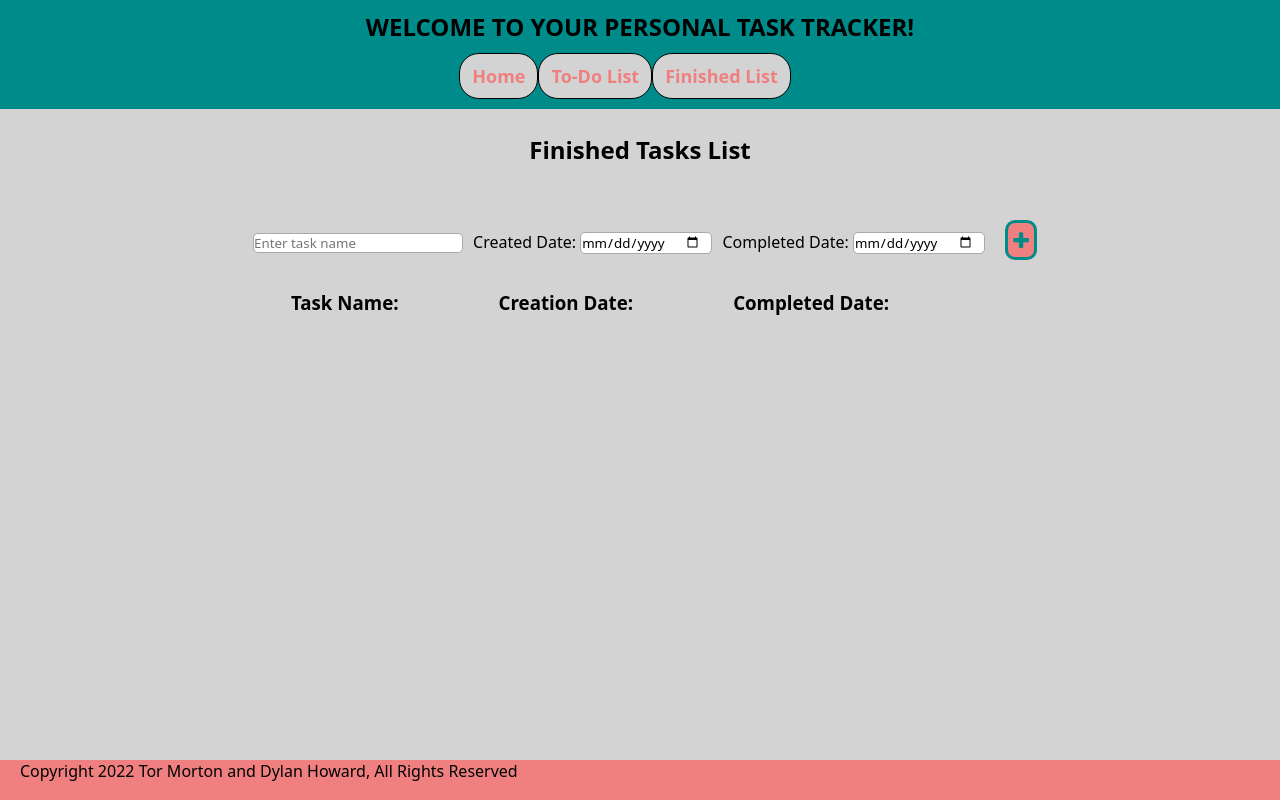
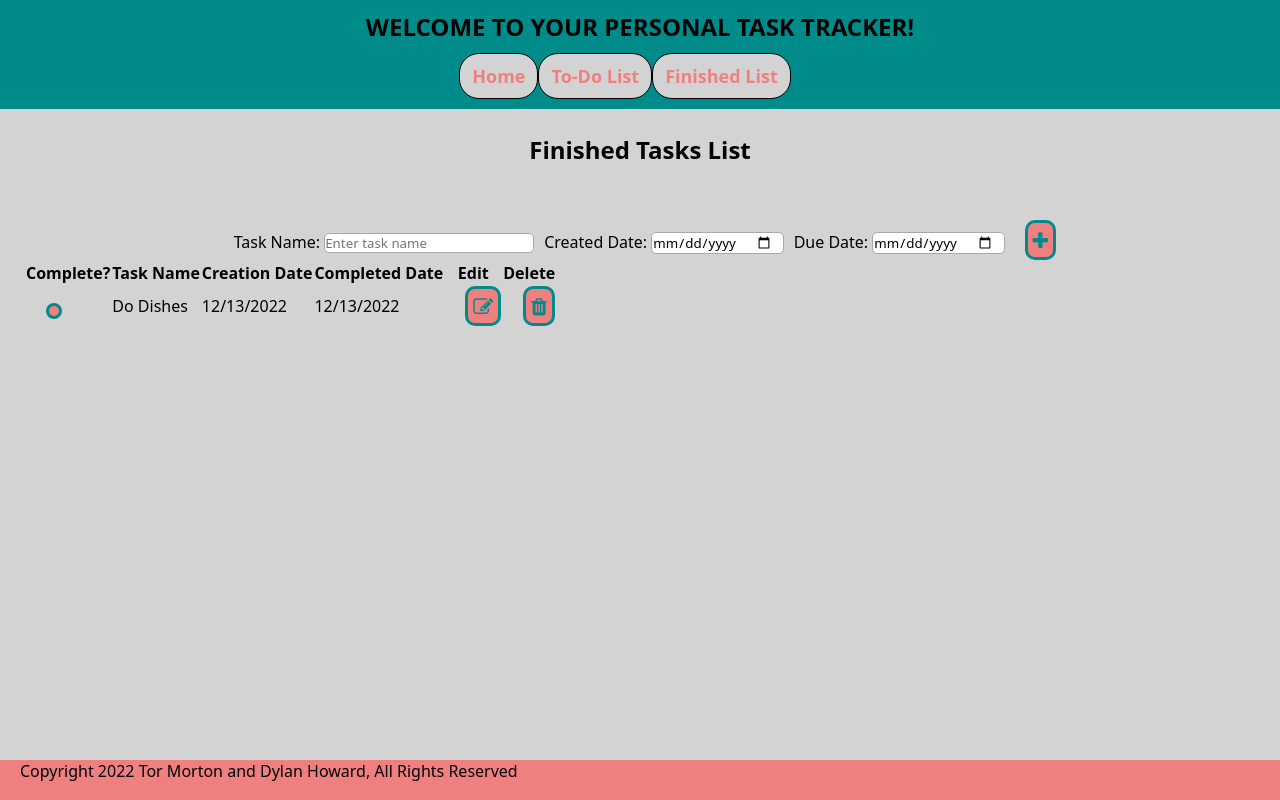
Before and after one commit to DylanHoward97/Project-2, an Angular app in the folder project-2/: page /finished-list in a window 1280 px wide. Built offline with nearby package versions, Linux system fonts and the light colour scheme.

Commit message:
Tasks update

```diff
--- a/project-2/src/app/app.module.ts
+++ b/project-2/src/app/app.module.ts
@@ -1,5 +1,6 @@
 import { NgModule } from '@angular/core';
 import { BrowserModule } from '@angular/platform-browser';
+import { FormsModule } from '@angular/forms';
 
 import { AppRoutingModule } from './app-routing.module';
 import { AppComponent } from './app.component';
@@ -24,7 +25,8 @@ import { TasksComponent } from './tasks/tasks.component';
   ],
   imports: [
     BrowserModule,
-    AppRoutingModule
+    AppRoutingModule,
+    FormsModule
   ],
   providers: [],
   bootstrap: [AppComponent]
--- a/project-2/src/app/finished-list/finished-list.component.html
+++ b/project-2/src/app/finished-list/finished-list.component.html
@@ -1,24 +1,52 @@
 <main>
     <h2>Finished Tasks List</h2>
 
-    <div>
-        <label for="taskName" class="formLabel"> </label>
-        <input type="text" class="'formField" name="taskName" id="taskName" placeholder="Enter task name">
+    <form id="taskForm" #taskForm>
+        <div>
+            <label for="taskName" class="formLabel">Task Name: </label>
+            <input [(ngModel)]="newTask.taskName" type="text" class="'formField" name="taskName" id="taskName" placeholder="Enter task name" #taskName="ngModel">
 
-        <label for="creationDate" class="formLabel">Created Date: </label>
-        <input type="date" class="'formField" name="creationDate" id="creationDate" placeholder="Enter date of creation">
+            <label for="creationDate" class="formLabel">Created Date: </label>
+            <input [(ngModel)]="newTask.creationDate" type="date" class="'formField" name="creationDate" id="creationDate" placeholder="Enter date of creation" #creationDate="ngModel">
 
-        <label for="completedDate" class="formLabel">Completed Date: </label>
-        <input type="date" class="'formField" name="completedDate" id="completedDate" placeholder="Enter due date">
+            <label for="dueDate" class="formLabel">Due Date: </label>
+            <input [(ngModel)]="newTask.dueDate" type="date" class="'formField" name="dueDate" id="dueDate" placeholder="Enter due date" #dueDate="ngModel">
 
-        <button type="submit" class="submitButton"><i class="fa fa-plus" style="font-size: 20px; background-color: lightcoral; color: darkcyan; padding-top: 3px;"></i></button>
-    </div>
+            <button (click)="addTask(); taskForm.reset()"><i class="fa fa-plus" style="font-size: 20px; background-color: lightcoral; color: darkcyan; padding-top: 3px;"></i></button>
+        </div>
 
-    <section>
-        <h3>Task Name: </h3>
-        <h3>Creation Date: </h3>
-        <h3>Completed Date: </h3>
-    </section>
+    </form>
 
 
+   <table>
+        <thead>
+            <tr>
+                <th>Complete?</th>
+                <th>Task Name</th>
+                <th>Creation Date</th>
+                <th>Completed Date</th>
+                <th>Edit</th>
+                <th>Delete</th>
+            </tr>
+        </thead>
+
+        <tbody>
+
+        <ng-container *ngFor="let task of tasks">
+
+            <tr>
+                <td><button></button></td>
+                <td>{{ task.taskName }}</td>
+                <td>{{ task.creationDate }}</td>
+                <td>{{ task.dueDate }}</td>
+                <td><button><i class="fa fa-edit" style="font-size: 20px; background-color: lightcoral; color: darkcyan; padding-top: 3px;"></i></button></td>
+                <td><button><i class="fa fa-trash" style="font-size: 20px; background-color: lightcoral; color: darkcyan; padding-top: 3px;"></i></button></td>
+            </tr>
+
+        </ng-container>
+
+        </tbody>
+
+    </table>
+
 </main>
--- a/project-2/src/app/finished-list/finished-list.component.ts
+++ b/project-2/src/app/finished-list/finished-list.component.ts
@@ -1,4 +1,5 @@
 import { Component, Input } from '@angular/core';
+import { Tasks } from '../models/tasks';
 
 @Component({
   selector: 'app-finished-list',
@@ -6,5 +7,20 @@ import { Component, Input } from '@angular/core';
   styleUrls: ['./finished-list.component.css']
 })
 export class FinishedListComponent {
+  tasks: any = [
+    {
+      taskName: 'Do Dishes',
+      creationDate: '12/13/2022',
+      dueDate: '12/13/2022',
+      location: 'inToDoList',
+      index: 1
+    }
+  ]
 
+  newTask: Tasks = new Tasks('', '', '', 'inToDoList', this.tasks.length - 1);
+
+  addTask(): void {
+    this.tasks.push({...this.newTask});
+    console.log(this.tasks[this.tasks.length - 1]);
+  }
 }
--- /dev/null
+++ b/project-2/src/app/models/tasks.ts
@@ -0,0 +1,17 @@
+export class Tasks {
+
+    taskName: string;
+    creationDate: string;
+    dueDate: string;
+    location: string;
+    index: number;
+
+    constructor(taskName: string, creationDate: string, dueDate: string, location: string, index: number) {
+        this.taskName = taskName;
+        this.creationDate = creationDate;
+        this.dueDate = dueDate;
+        this.location = location;
+        this.index = index;
+    }
+
+}
--- a/project-2/src/app/tasks/tasks.component.css
+++ b/project-2/src/app/tasks/tasks.component.css
@@ -1,5 +1,30 @@
+main {
+    margin-right: auto;
+    margin-left: auto;
+}
+
 section {
+    display: inline-flex;
     flex-direction: row;
-    float: left;
-    text-align: justify;
+    text-align: center;
+    justify-content: center;
+    padding-top: 30px;
 }
+
+p {
+    padding: 30px;
+}
+
+button {
+    padding: 10px;
+
+}
+
+.leftSide {
+    border-radius: 20px;
+    border: solid 1px black;
+}
+
+.rightSide {
+    align-items: right;
+}
--- a/project-2/src/app/tasks/tasks.component.html
+++ b/project-2/src/app/tasks/tasks.component.html
@@ -1,8 +1,12 @@
-<section>
-    <button type="checkbox"></button>
-    <h2>{{ taskName }}</h2>
-    <h3>{{ creationDate }}</h3>
-    <h4>{{ completedDate }} </h4>
-    <button><i class="fa fa-edit"></i></button>
-    <button><i class="fa fa-trash"></i></button>
-</section>
+<main>
+
+    <section>
+        <button type="submit" id="leftSide"></button>
+        <p>Test {{ taskName }}</p>
+        <p>Test {{ creationDate }}</p>
+        <p>Test {{ completedDate }} </p>
+        <button id="rightSide"><i class="fa fa-edit" style="font-size: 20px"></i></button>
+        <button id="rightSide"><i class="fa fa-trash" style="font-size: 20px"></i></button>
+    </section>
+
+</main>
--- a/project-2/src/app/tasks/tasks.component.ts
+++ b/project-2/src/app/tasks/tasks.component.ts
@@ -14,8 +14,6 @@ export class TasksComponent {
 
   @Output()listChangeEvent = new EventEmitter<string>();
 
-  changeList(index: number, destination: string) {
-    this.listChangeEvent.emit(destination);
-  }
+
 
 }
--- a/project-2/src/app/to-do-list/to-do-list.component.css
+++ b/project-2/src/app/to-do-list/to-do-list.component.css
@@ -1,5 +1,4 @@
 main {
-
     padding: 24px;
     margin-right: auto;
     margin-left: auto;
--- a/project-2/src/app/to-do-list/to-do-list.component.html
+++ b/project-2/src/app/to-do-list/to-do-list.component.html
@@ -1,27 +1,53 @@
 <main>
     <h2>To Do Tasks List</h2>
 
-    <div>
-        <label for="taskName" class="formLabel"> </label>
-        <input type="text" class="'formField" name="taskName" id="taskName" placeholder="Enter task name">
+    <form id="taskForm" #taskForm>
+        <div>
+            <label for="taskName" class="formLabel">Task Name: </label>
+            <input [(ngModel)]="newTask.taskName" type="text" class="'formField" name="taskName" id="taskName" placeholder="Enter task name" #taskName="ngModel">
 
-        <label for="creationDate" class="formLabel">Created Date: </label>
-        <input type="date" class="'formField" name="creationDate" id="creationDate" placeholder="Enter date of creation">
+            <label for="creationDate" class="formLabel">Created Date: </label>
+            <input [(ngModel)]="newTask.creationDate" type="date" class="'formField" name="creationDate" id="creationDate" placeholder="Enter date of creation" #creationDate="ngModel">
 
-        <label for="completedDate" class="formLabel">Due Date: </label>
-        <input type="date" class="'formField" name="completedDate" id="completedDate" placeholder="Enter due date">
+            <label for="dueDate" class="formLabel">Due Date: </label>
+            <input [(ngModel)]="newTask.dueDate" type="date" class="'formField" name="dueDate" id="dueDate" placeholder="Enter due date" #dueDate="ngModel">
 
-        <button type="submit" class="submitButton"><i class="fa fa-plus" style="font-size: 20px; background-color: lightcoral; color: darkcyan; padding-top: 3px;"></i></button>
-    </div>
+            <button (click)="addTask(); taskForm.reset()"><i class="fa fa-plus" style="font-size: 20px; background-color: lightcoral; color: darkcyan; padding-top: 3px;"></i></button>
+        </div>
 
-    <section>
-        <h3>Task Name: </h3>
-        <h3>Creation Date: </h3>
-        <h3>Due Date: </h3>
-    </section>
+    </form>
 
 
+   <table>
+        <thead>
+            <tr>
+                <th>Complete?</th>
+                <th>Task Name</th>
+                <th>Creation Date</th>
+                <th>Due Date</th>
+                <th>Edit</th>
+                <th>Delete</th>
+            </tr>
+        </thead>
 
+        <tbody>
+
+        <ng-container *ngFor="let task of tasks">
+
+            <tr>
+                <td><button></button></td>
+                <td>{{ task.taskName }}</td>
+                <td>{{ task.creationDate }}</td>
+                <td>{{ task.dueDate }}</td>
+                <td><button><i class="fa fa-edit" style="font-size: 20px; background-color: lightcoral; color: darkcyan; padding-top: 3px;"></i></button></td>
+                <td><button><i class="fa fa-trash" style="font-size: 20px; background-color: lightcoral; color: darkcyan; padding-top: 3px;"></i></button></td>
+            </tr>
+
+        </ng-container>
+
+        </tbody>
+
+    </table>
 
 
 
--- a/project-2/src/app/to-do-list/to-do-list.component.ts
+++ b/project-2/src/app/to-do-list/to-do-list.component.ts
@@ -1,5 +1,5 @@
 import { Component } from '@angular/core';
-
+import { Tasks } from '../models/tasks';
 
 @Component({
   selector: 'app-to-do-list',
@@ -8,6 +8,22 @@ import { Component } from '@angular/core';
 })
 export class ToDoListComponent {
 
+  tasks: any = [
+    {
+      taskName: 'Do Dishes',
+      creationDate: '12/13/2022',
+      dueDate: '12/13/2022',
+      location: 'inToDoList',
+      index: 1
+    }
+  ]
+
+  newTask: Tasks = new Tasks('', '', '', 'inToDoList', this.tasks.length - 1);
+
+  addTask(): void {
+    this.tasks.push({...this.newTask});
+    console.log(this.tasks[this.tasks.length - 1]);
+  }
 
 
 }
```
Also changed, not shown: 1 other file (tests, documents, lock files or other folders).
